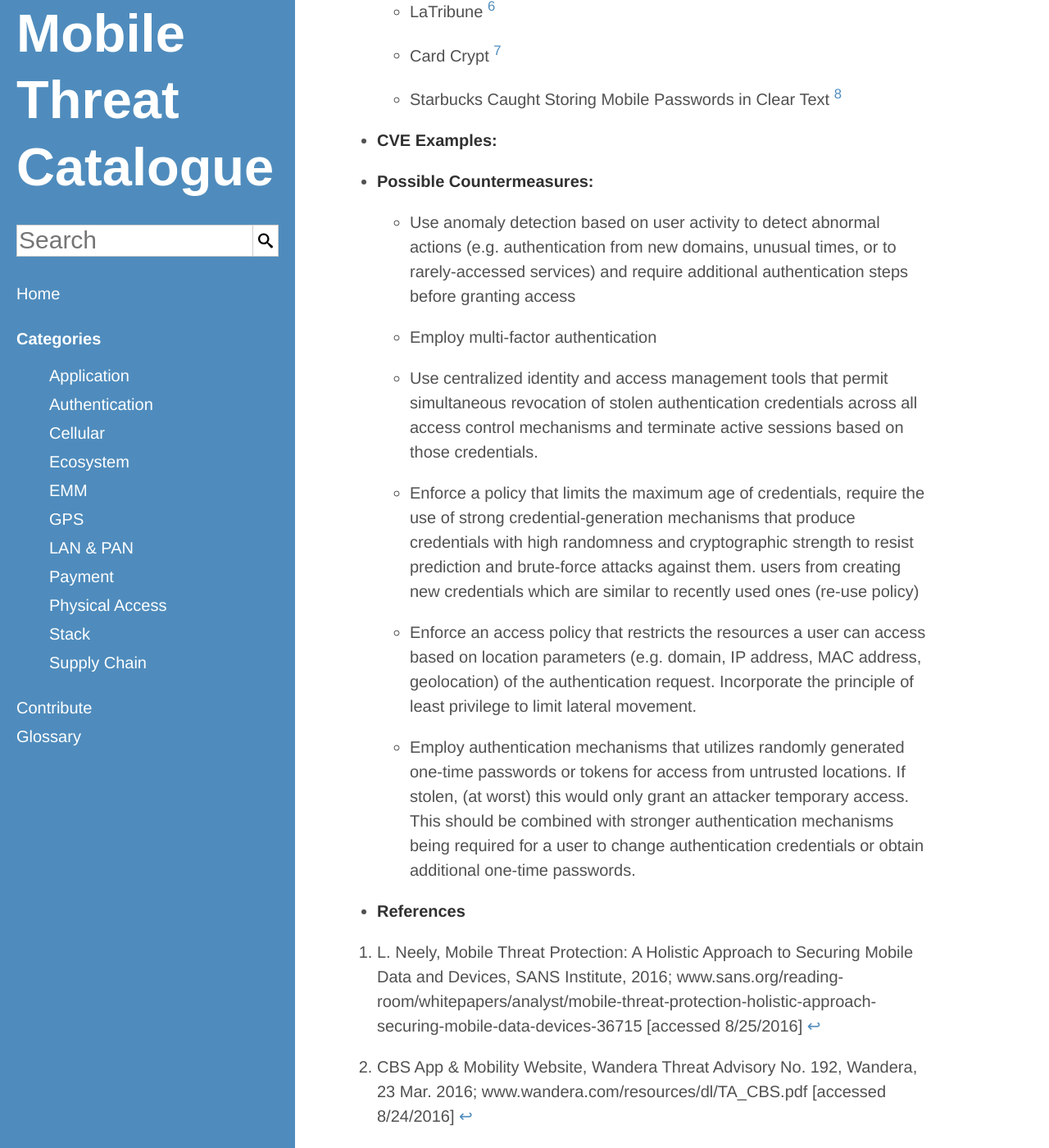
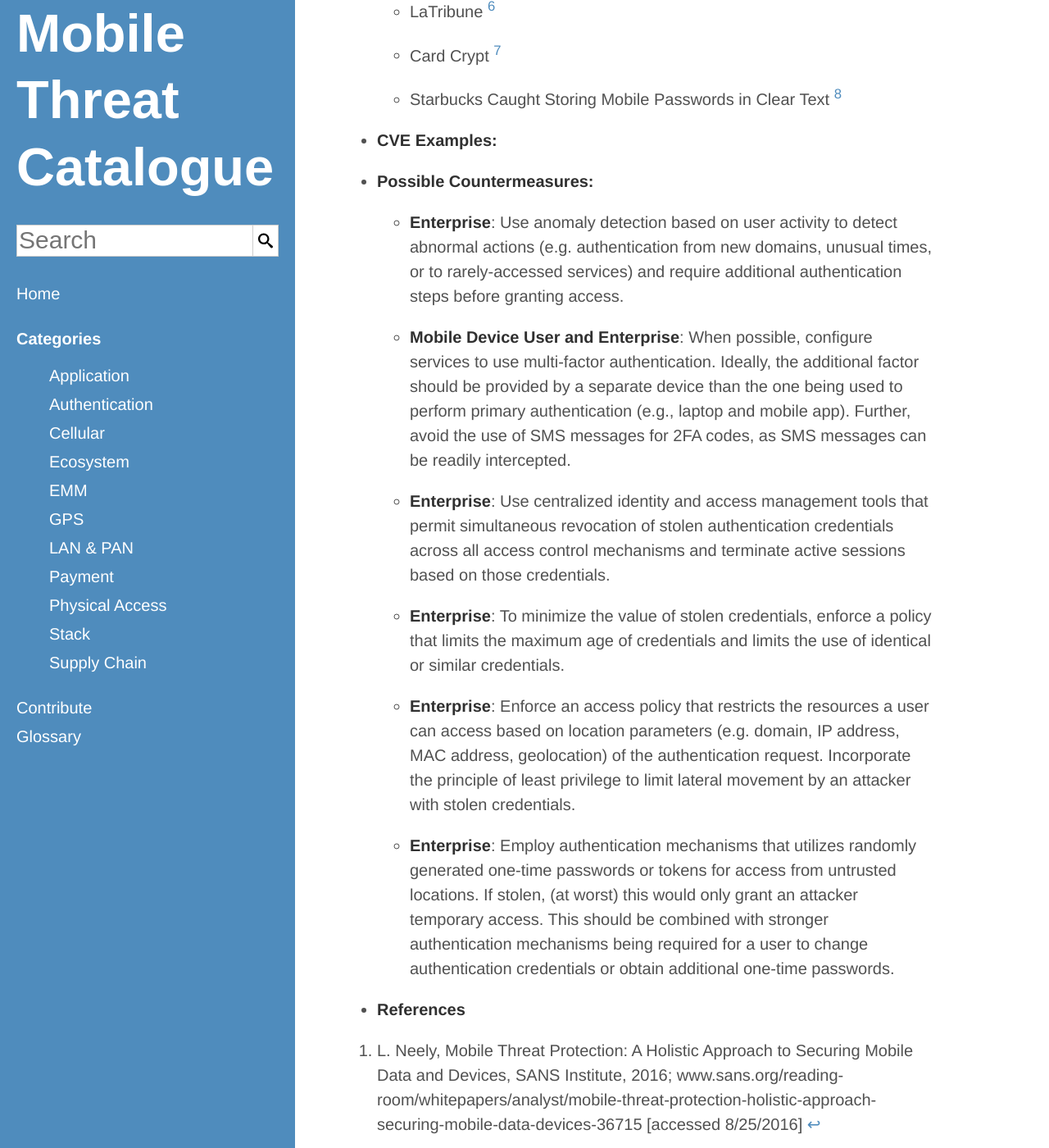
Before and after one commit to usnistgov/mobile-threat-catalogue, a Jekyll site: the page built from _authentication-threats/AUT-0.md, in a window 1280 px wide and 1400 px high, scrolled down 700 px. Shown: the whole window at 82% size. Built offline with Jekyll 4.4.1, drawn with Linux system fonts in a browser that asks for light colours.

Commit message:
#13: update countermeasures and actors

```diff
--- a/_authentication-threats/AUT-0.md
+++ b/_authentication-threats/AUT-0.md
@@ -14,10 +14,17 @@
         - "Starbucks Caught Storing Mobile Passwords in Clear Text [^122]"
     CVEExample:
     PossibleCountermeasures:
-        - "Use anomaly detection based on user activity to detect abnormal actions (e.g. authentication from new domains, unusual times, or to rarely-accessed services) and require additional authentication steps before granting access"
-        - "Employ multi-factor authentication"
-        - "Use centralized identity and access management tools that permit simultaneous revocation of stolen authentication credentials across all access control mechanisms and terminate active sessions based on those credentials."
-        - "Enforce a policy that limits the maximum age of credentials, require the use of strong credential-generation mechanisms that produce credentials with high randomness and cryptographic strength to resist prediction and brute-force attacks against them. users from creating new credentials which are similar to recently used ones (re-use policy)"
-        - "Enforce an access policy that restricts the resources a user can access based on location parameters (e.g. domain, IP address, MAC address, geolocation) of the authentication request.   Incorporate the principle of least privilege to limit lateral movement."
-        - "Employ authentication mechanisms that utilizes randomly generated one-time passwords or tokens for access from untrusted locations. If stolen, (at worst) this would only grant an attacker temporary access. This should be combined with stronger authentication mechanisms being required for a user to change authentication credentials or obtain additional one-time passwords."
+        "Use anomaly detection based on user activity to detect abnormal actions (e.g. authentication from new domains, unusual times, or to rarely-accessed services) and require additional authentication steps before granting access.":
+            - Enterprise
+        "When possible, configure services to use multi-factor authentication. Ideally, the additional factor should be provided by a separate device than the one being used to perform primary authentication (e.g., laptop and mobile app). Further, avoid the use of SMS messages for 2FA codes, as SMS messages can be readily intercepted.":
+            - Mobile Device User
+            - Enterprise
+        "Use centralized identity and access management tools that permit simultaneous revocation of stolen authentication credentials across all access control mechanisms and terminate active sessions based on those credentials.":
+            - Enterprise
+        "To minimize the value of stolen credentials, enforce a policy that limits the maximum age of credentials and limits the use of identical or similar credentials.":
+            - Enterprise
+        "Enforce an access policy that restricts the resources a user can access based on location parameters (e.g. domain, IP address, MAC address, geolocation) of the authentication request. Incorporate the principle of least privilege to limit lateral movement by an attacker with stolen credentials.":
+            - Enterprise
+        "Employ authentication mechanisms that utilizes randomly generated one-time passwords or tokens for access from untrusted locations. If stolen, (at worst) this would only grant an attacker temporary access. This should be combined with stronger authentication mechanisms being required for a user to change authentication credentials or obtain additional one-time passwords.":
+            - Enterprise
 ---
```
